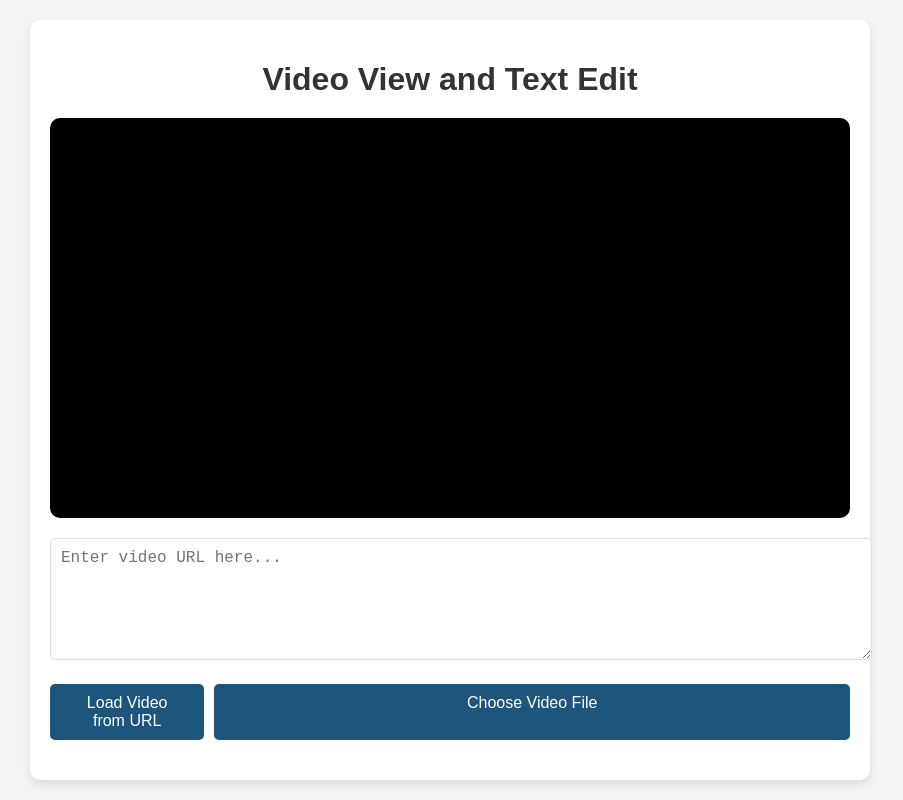
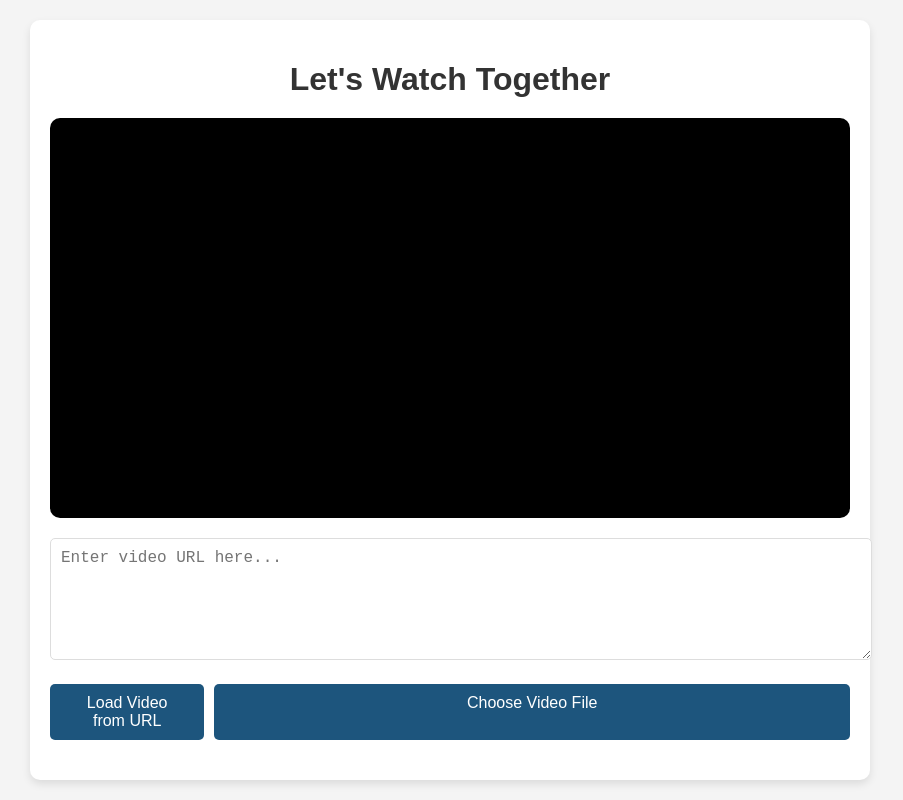
Before and after one commit to Nikhildvloper/Watch-together, a plain HTML site: page index.html in a window 1280 px wide. Shown: the whole page, without its empty margins (190-1093 px from the left). Drawn offline with Linux system fonts and the light colour scheme; no server answers.

Commit message:
Update index.html

```diff
--- a/index.html
+++ b/index.html
@@ -3,7 +3,7 @@
 <head>
     <meta charset="UTF-8">
     <meta name="viewport" content="width=device-width, initial-scale=1.0">
-    <title>Let's Watch Together</title>
+    <title>Watch Together</title>
     <style>
         body {
             font-family: Arial, sans-serif;
@@ -189,7 +189,7 @@
 <body>
 
 <div class="container">
-    <h1>Video View and Text Edit</h1>
+    <h1>Let's Watch Together</h1>
     <div id="video-container">
         <video id="video-view" controls>
             <source id="video-source" type="video/mp4">
@@ -203,6 +203,5 @@
         <input type="file" id="video-file" accept="video/*">
     </div>
 </div>
-
 </body>
 </html>
```
